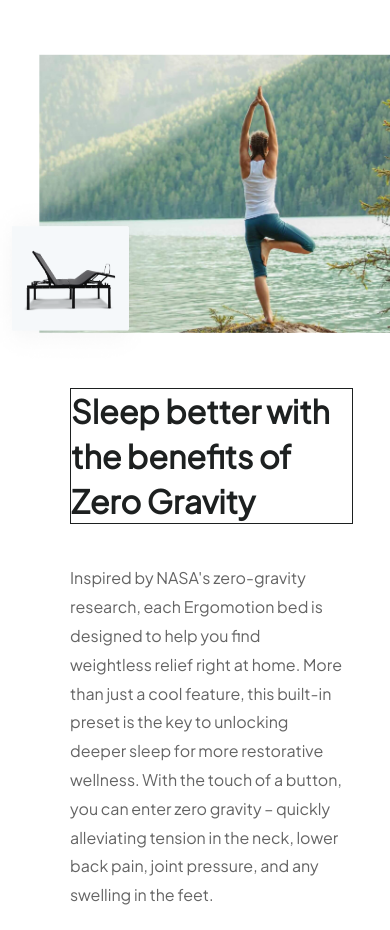
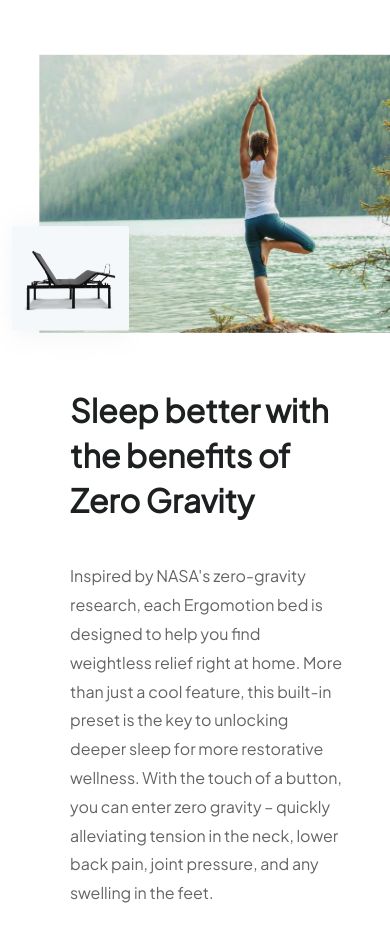
Before and after one commit to AnhQuan30052003/intern, a plain HTML site: page source-code/HTML/index.html in a window 390 px wide. Shown: the top 930 px of the page. Drawn offline with Linux system fonts and the light colour scheme.

Commit message:
update 16/03/2023

```diff
--- a/source-code/CSS/style.css
+++ b/source-code/CSS/style.css
@@ -134,7 +134,6 @@ main {
   .content > h1 {
     font-size: 32px;
     font-weight: 700;
-    border: solid 1px;
     margin-left: 20px;
   }
 
```
